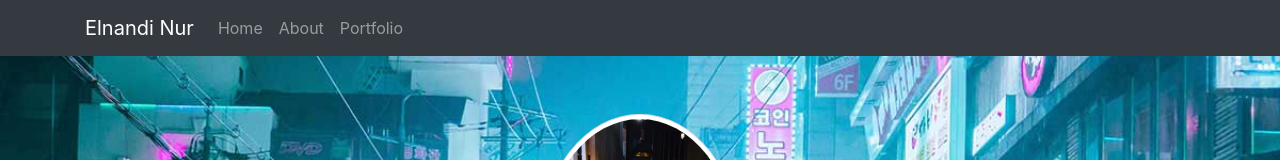
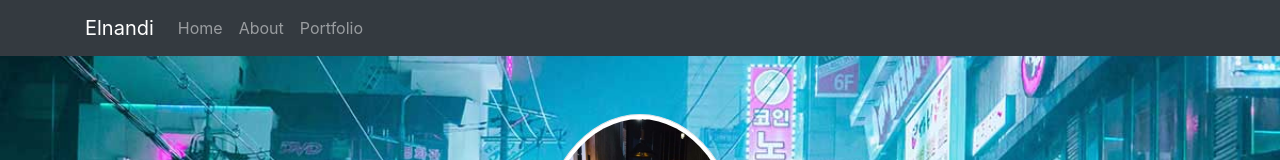
Before and after one commit to elnandinur/elnandinur.github.io, a plain HTML site: page index.html in a window 1280 px wide. Shown: the top 160 px of the page. Drawn offline with nearby package versions, Linux system fonts and the light colour scheme.

Commit message:
second page

```diff
--- a/index.html
+++ b/index.html
@@ -24,7 +24,7 @@
   <body>
     <nav class="navbar navbar-expand-lg navbar-dark bg-dark fixed-top">
       <div class="container">
-        <a class="navbar-brand" href="#home">Elnandi Nur</a>
+        <a class="navbar-brand" href="#home">Elnandi</a>
         <button
           class="navbar-toggler"
           type="button"
```
